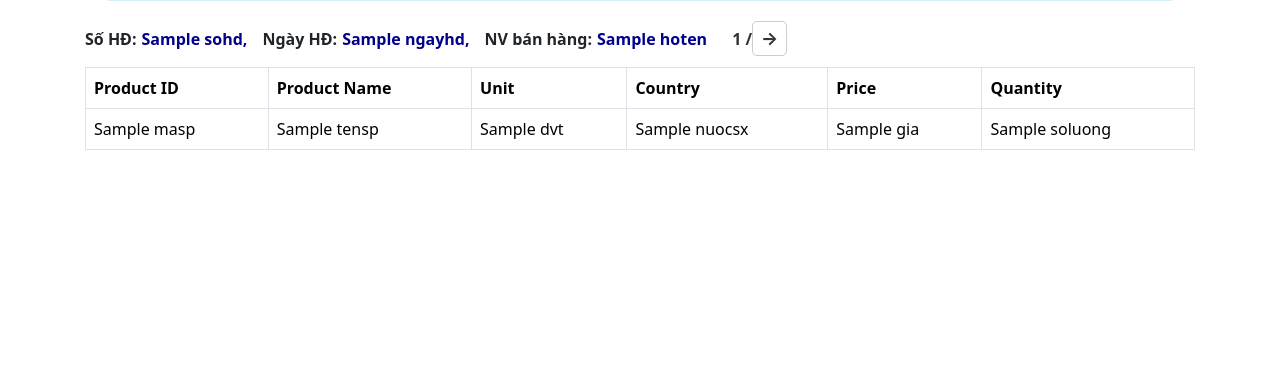
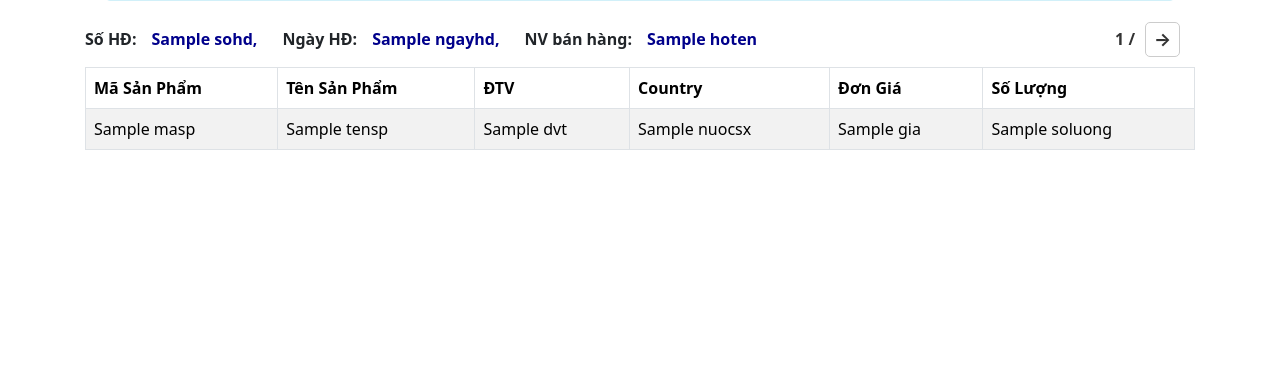
Before and after one commit to kaisergrimlock/medic, a Yii app: template basic/views/site/index.php in a window 1280 px wide. Shown: the part 319-709 px from the top of the page. Run offline with PHP 8.4 and a stand-in for Yii, Linux system fonts and the light colour scheme; the template is opened without the code that fills it: most values are stand-ins (such as "Sample title", 1, 10 or a date in 2020); data that the repository does not hold is empty; some libraries are stand-ins or nearby versions.

Commit message:
updated css

```diff
--- a/basic/views/site/index.php
+++ b/basic/views/site/index.php
@@ -35,7 +35,7 @@
             </div>
             <div class="customer-info-block">
                 <p><strong>Nam:</strong></p>
-                <p class="customer-info">
+                <p class="customer-info" id="gender">
                     <input type="checkbox" <?= $customer['gioitinh'] == 1 ? 'checked' : '' ?> disabled>
                 </p>
             </div>
@@ -70,7 +70,7 @@
             <p class="invoice-type"><strong>NV bán hàng:</strong></p> <p class="invoice-data"><?= Html::encode($data[0]['hoten']) ?></p>
         </div>
 
-        <!-- Pagination links -->
+        <!-- Pagination links moved to align right -->
         <div class="pagination-container">
             <div class="pagination-buttons">
                 <?php if ($pagination->page > 0): ?>
@@ -88,19 +88,18 @@
                 <?php endif; ?>
             </div>
         </div>
-
     </div>
 
 
-    <table class="table table-bordered">
+    <table class="table table-bordered table-striped">
         <thead>
             <tr>
-                <th>Product ID</th>
-                <th>Product Name</th>
-                <th>Unit</th>
+                <th>Mã Sản Phẩm</th>
+                <th>Tên Sản Phẩm</th>
+                <th>ĐTV</th>
                 <th>Country</th>
-                <th>Price</th>
-                <th>Quantity</th>
+                <th>Đơn Giá</th>
+                <th>Số Lượng</th>
             </tr>
         </thead>
         <tbody>
--- a/basic/web/css/site.css
+++ b/basic/web/css/site.css
@@ -109,10 +109,30 @@ a.desc:after {
     font-weight: bolder;
 }
 
+.invoice-header {
+    display: flex;
+    justify-content: space-between; /* Moves pagination to the right */
+    align-items: center;
+    width: 100%;
+}
+
+.invoice-details {
+    display: flex;
+    gap: 10px;
+    flex-wrap: wrap;
+}
+
+.pagination-container {
+    display: flex;
+    justify-content: flex-end; /* Ensures pagination stays at the end */
+    flex-grow: 1; /* Pushes pagination to the right */
+}
+
 .pagination-buttons {
     display: flex;
     align-items: center;
-    padding: 10px;
+    gap: 10px;
+    padding: 8px 15px;
 }
 
 .pagination-button {
@@ -135,8 +155,6 @@ a.desc:after {
     background-color: #007bff;
     color: white;
     transform: scale(1.1);
-    margin-right: 5px;
-    margin-left: 5px;
 }
 
 .pagination-info {
```
